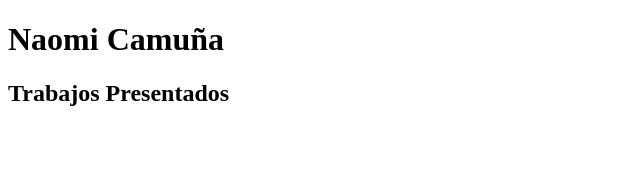
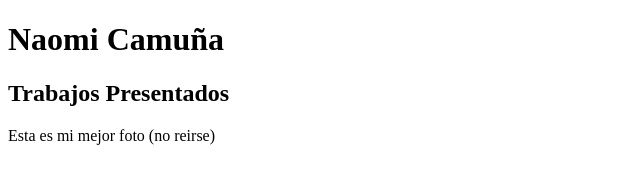
Before and after one commit to naomicg10/Publico, a plain HTML site: page index.html in a window 1280 px wide. Shown: the whole page, without its empty margins (0-640 px from the left). Drawn offline with Linux system fonts and the light colour scheme.

Commit message:
Add files via upload

```diff
--- a/index.html
+++ b/index.html
@@ -9,5 +9,6 @@
 <body>
     <h1>Naomi Camuña</h1>
     <h2> Trabajos Presentados</h2>
+    <p>Esta es mi mejor foto (no reirse)</p>
 </body>
 </html>
```
